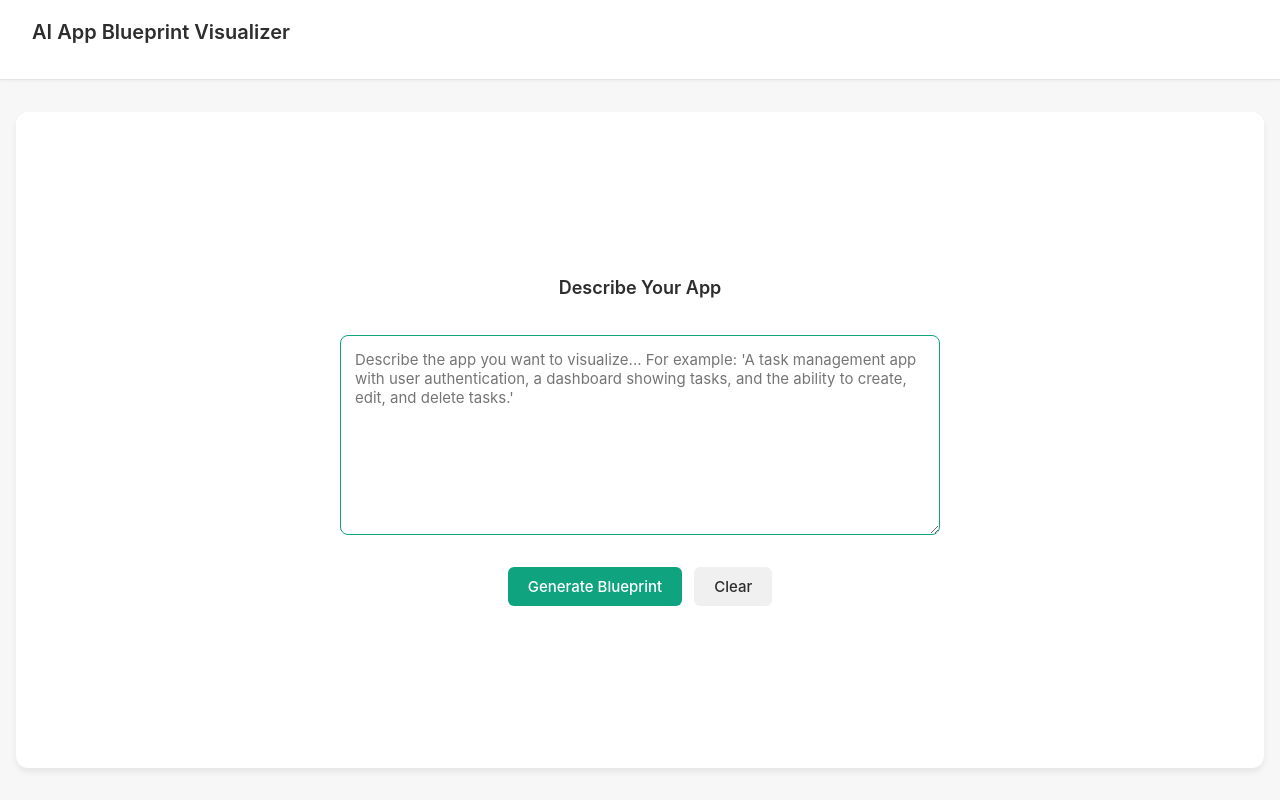
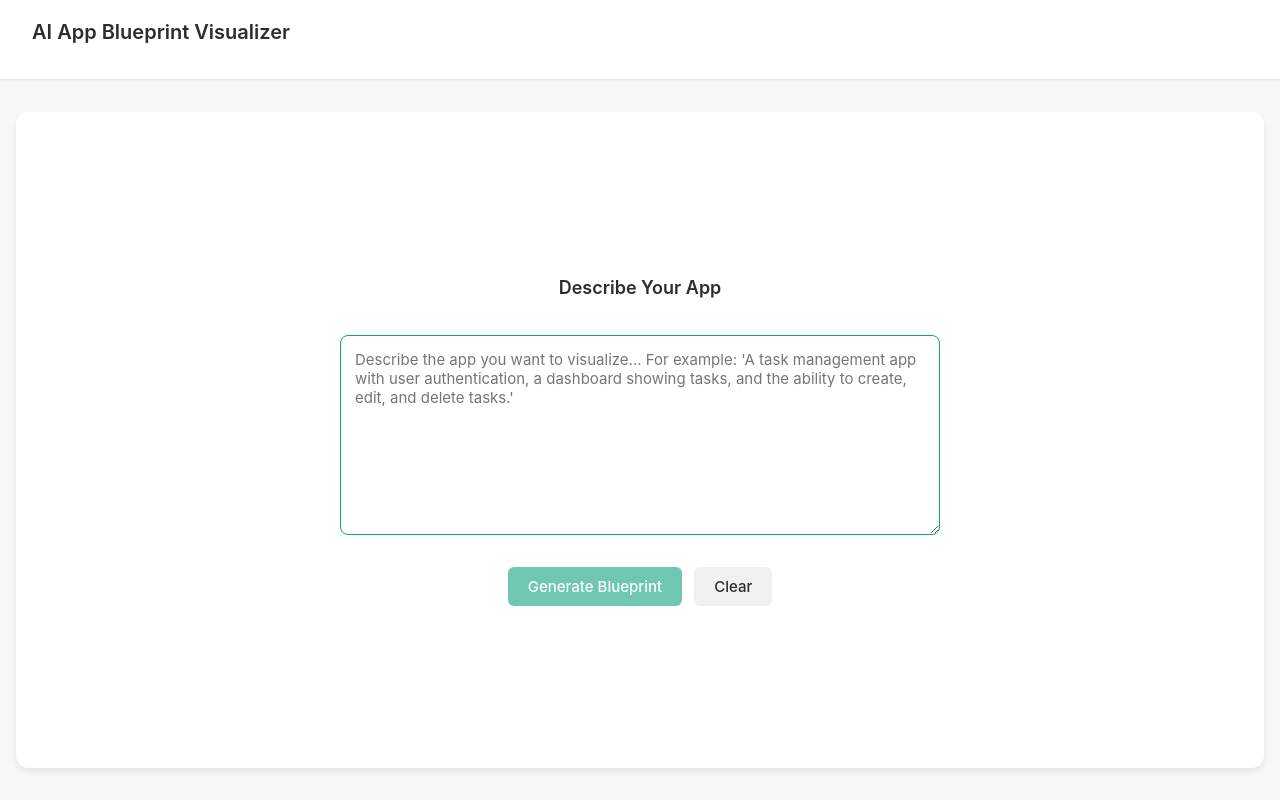
Before and after one commit to danielcaag17/ai-app-blueprint-visualizer, a React (Vite) app in the folder frontend/: page / in a window 1280 px wide. Built offline with nearby package versions, Linux system fonts and the light colour scheme.

Commit message:
Funcion para desactivar botón hasta que el usuario no haya escrito nada y pasar el input a la siguiente view

```diff
--- a/frontend/src/components/InputView.tsx
+++ b/frontend/src/components/InputView.tsx
@@ -5,10 +5,10 @@ interface InputViewProps {
 }
 
 export function InputView({ onStart }: InputViewProps) {
-  const [input, setInput] = useState("hello");
+  const [input, setInput] = useState("");
 
+  // Handler del Generate Button
   const handleClick = () => {
-    setInput(input + " world");
     onStart(input);
   };
 
@@ -22,12 +22,14 @@ export function InputView({ onStart }: InputViewProps) {
           autoFocus
           id="appDescription"
           placeholder="Describe the app you want to visualize... For example: 'A task management app with user authentication, a dashboard showing tasks, and the ability to create, edit, and delete tasks.'"
-        ></textarea>
+          value={input}
+          onChange={(e) => setInput(e.target.value)}
+        />
         <div className="button-group">
           <button
             className="btn-primary"
             id="generateBtn"
-            // disabled
+            disabled={!input.trim()}
             onClick={handleClick}
           >
             Generate Blueprint
```
